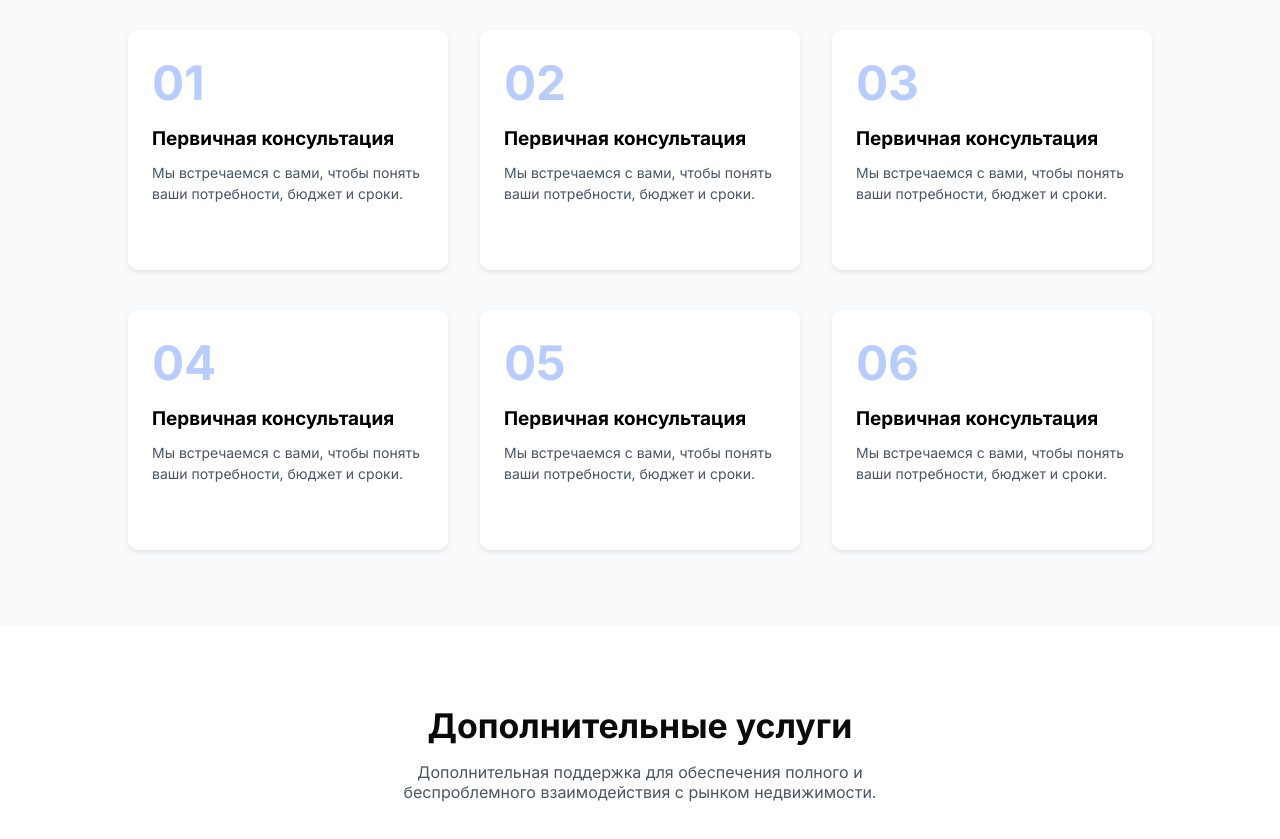
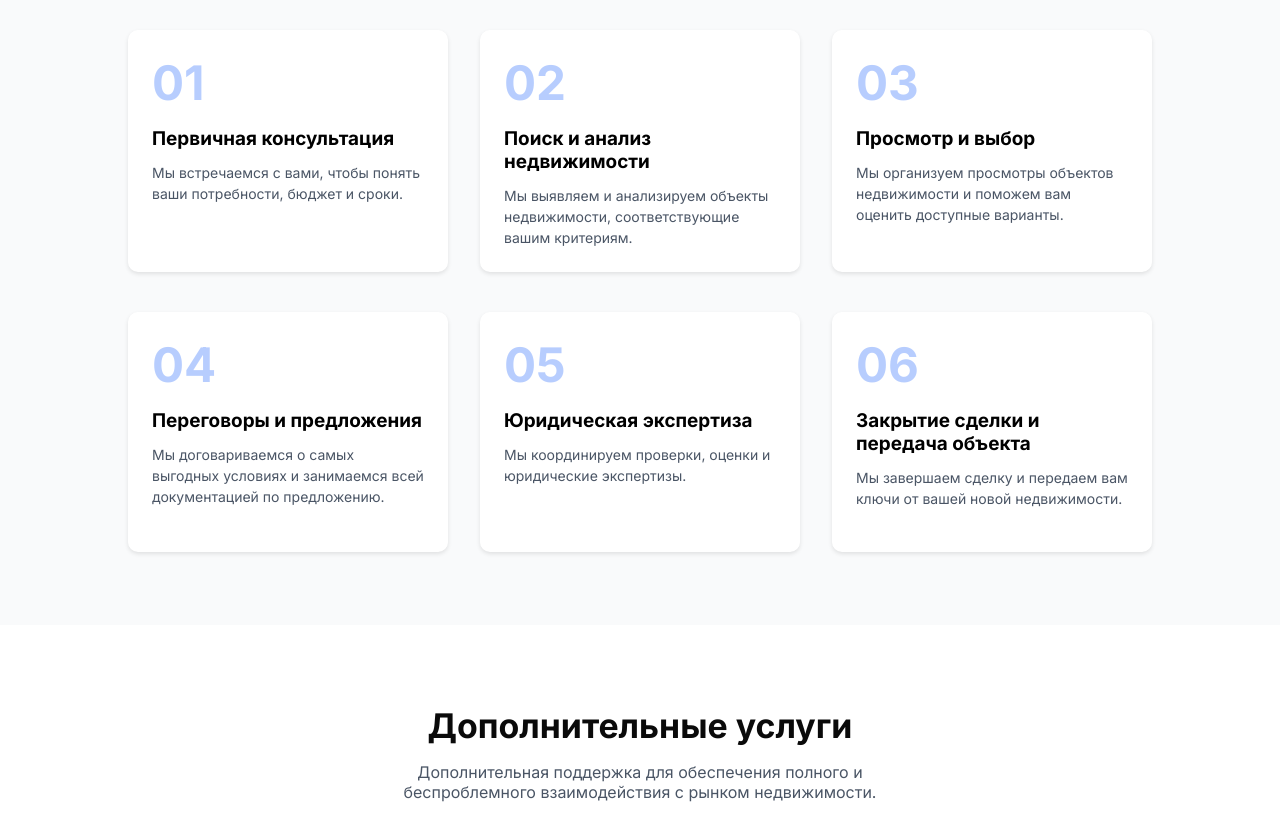
Before and after one commit to alehandro-diaz/Agency, a plain HTML site: page service.html in a window 1280 px wide. Shown: the part 1900-2739 px from the top of the page. Drawn offline with Linux system fonts and the light colour scheme.

Commit message:
Minor bugs

```diff
--- a/service.html
+++ b/service.html
@@ -192,35 +192,38 @@
                 </div>
                 <div class="process_box">
                     <h2>02</h2>
-                    <h3>Первичная консультация</h3>
-                    <p>Мы встречаемся с вами, чтобы понять
-                        ваши потребности, бюджет и сроки.</p>
+                    <h3>Поиск и анализ недвижимости</h3>
+                    <p>Мы выявляем и анализируем объекты
+                        недвижимости, соответствующие вашим
+                        критериям.</p>
                 </div>
                 <div class="process_box">
                     <h2>03</h2>
-                    <h3>Первичная консультация</h3>
-                    <p>Мы встречаемся с вами, чтобы понять
-                        ваши потребности, бюджет и сроки.</p>
+                    <h3>Просмотр и выбор</h3>
+                    <p>Мы организуем просмотры объектов
+                        недвижимости и поможем вам оценить
+                        доступные варианты.</p>
                 </div>
             </div>
             <div class="proc_cont">
                 <div class="process_box">
                     <h2>04</h2>
-                    <h3>Первичная консультация</h3>
-                    <p>Мы встречаемся с вами, чтобы понять
-                        ваши потребности, бюджет и сроки.</p>
+                    <h3>Переговоры и предложения</h3>
+                    <p>Мы договариваемся о самых выгодных
+                        условиях и занимаемся всей
+                        документацией по предложению.</p>
                 </div>
                 <div class="process_box">
                     <h2>05</h2>
-                    <h3>Первичная консультация</h3>
-                    <p>Мы встречаемся с вами, чтобы понять
-                        ваши потребности, бюджет и сроки.</p>
+                    <h3>Юридическая экспертиза</h3>
+                    <p>Мы координируем проверки, оценки и
+                        юридические экспертизы.</p>
                 </div>
                 <div class="process_box">
                     <h2>06</h2>
-                    <h3>Первичная консультация</h3>
-                    <p>Мы встречаемся с вами, чтобы понять
-                        ваши потребности, бюджет и сроки.</p>
+                    <h3>Закрытие сделки и передача объекта</h3>
+                    <p>Мы завершаем сделку и передаем вам
+                        ключи от вашей новой недвижимости.</p>
                 </div>
             </div>
 
@@ -385,7 +388,7 @@
             </div>
             <div class="inf_footer">
                 <h3>Ссылки</h3>
-                <a href="index.html">Гланое</a>
+                <a href="index.html">Главное</a>
                 <a href="about.html">О нас</a>
                 <a href="contact.html">Связаться с нами</a>
                 <a href="service.html">Услуги</a>
```
Also changed, not shown: about.html (+3 -3 lines), appartament.html (+1 -1 lines), contact.html (+1 -1 lines), data/data.xml (+0 -9 lines), flats.html (+1 -1 lines), index.html (+2 -2 lines).
